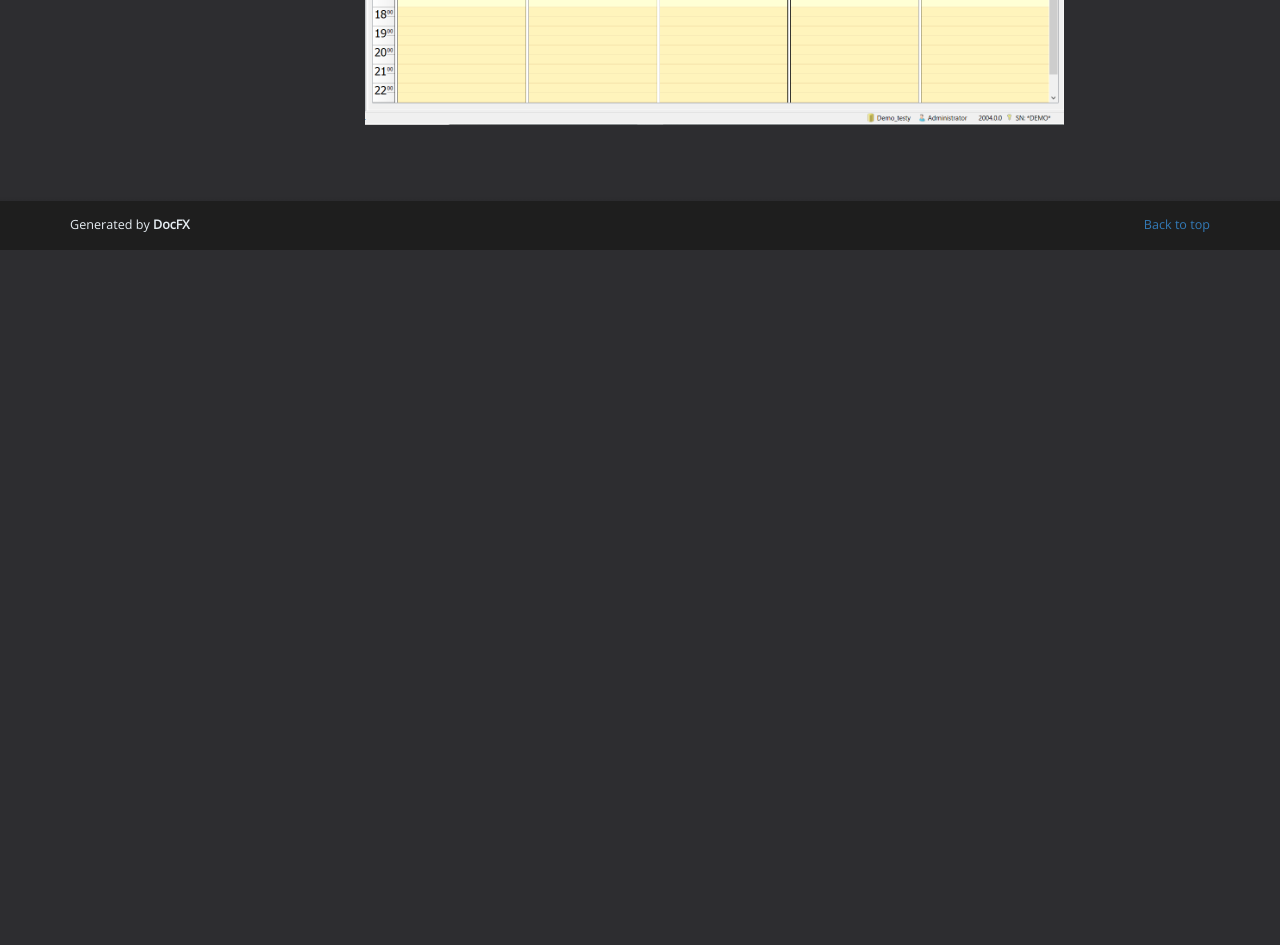
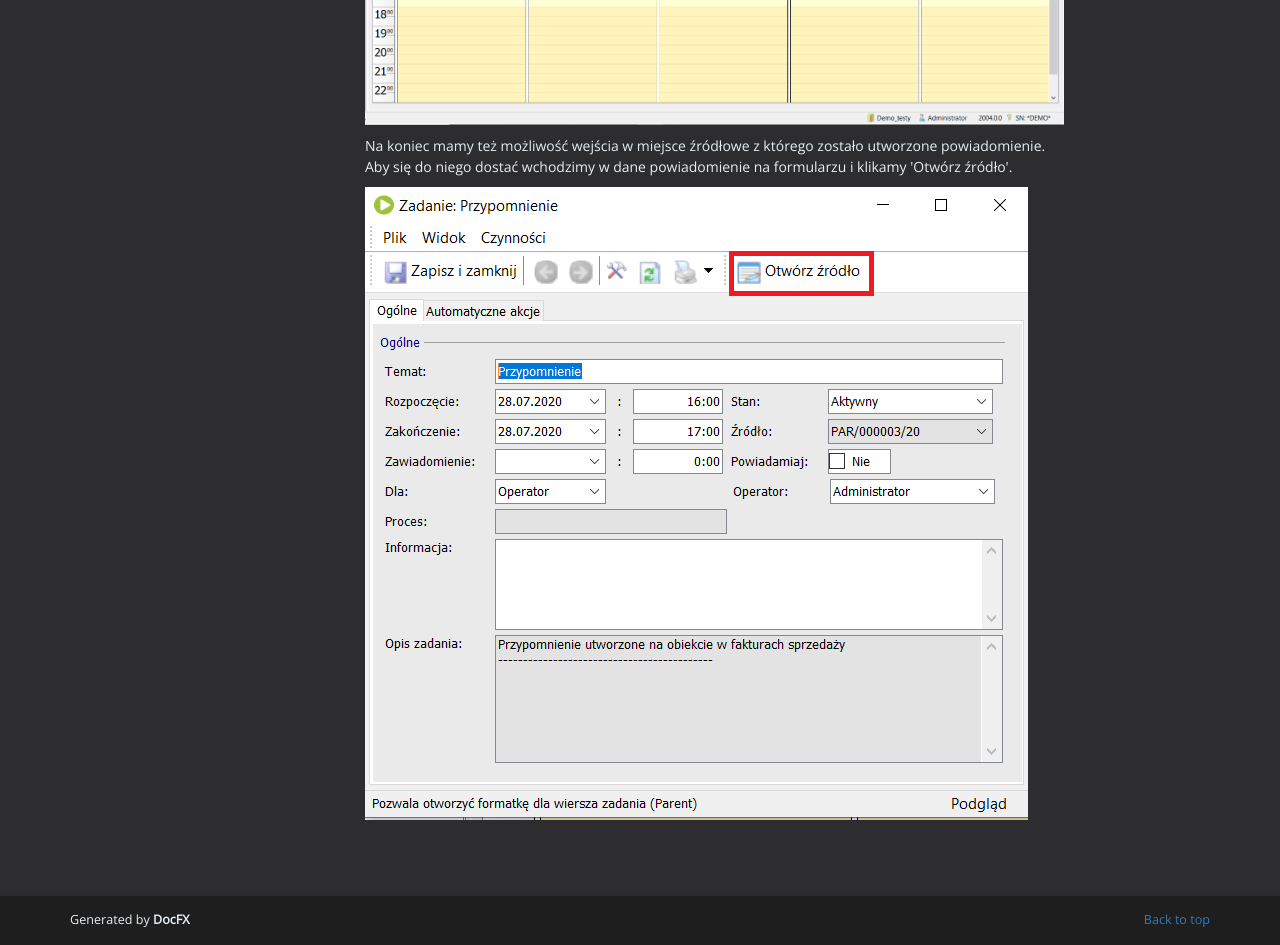
Before and after one commit to COMPACTGLIWICE/Dokumentacja_Terminarz, a plain HTML site: page articles/Dodawanie_obj.html in a window 1280 px wide. Shown: the part 3620-4565 px from the top of the page. Before the commit the page ends 3870 px from the top, so only its background shows below. Drawn offline with nearby package versions, Linux system fonts and the light colour scheme.

Commit message:
poprawki

```diff
--- a/articles/Dodawanie_obj.html
+++ b/articles/Dodawanie_obj.html
@@ -86,6 +86,8 @@
 <p><img src="../images/Terminarz10.PNG" alt=""></p>
 <p><img src="../images/Terminarz11.PNG" alt=""></p>
 <p><img src="../images/Terminarz12.PNG" alt=""></p>
+<p>Na koniec mamy też możliwość wejścia w miejsce źródłowe z którego zostało utworzone powiadomienie. Aby się do niego dostać wchodzimy w dane powiadomienie na formularzu i klikamy 'Otwórz źródło'.</p>
+<p><img src="../images/Terminarz17.PNG" alt=""></p>
 </article>
           </div>
 
```
Also changed, not shown: articles/Dodawanie.html (+1 -1 lines), articles/Ustawienia.html (+1 -0 lines), images/Terminarz1.PNG, images/Terminarz17.PNG (added), manifest.json.
